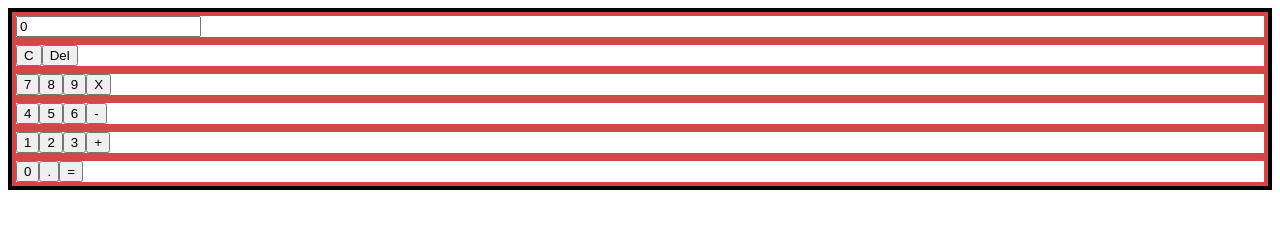
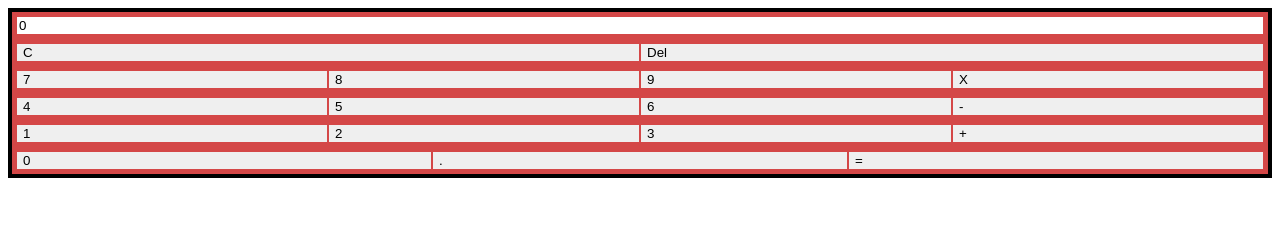
Before and after one commit to MonochromeTokyo/Calculator, a plain HTML site: page index.html in a window 1280 px wide. Drawn offline with Linux system fonts and the light colour scheme.

Commit message:
Clean up classes and ids

```diff
--- a/calc.css
+++ b/calc.css
@@ -11,14 +11,11 @@
     display: flex;
 }
 
-
-
 .row2{
     border: 4px solid rgb(212, 71, 71);
     flex: 1;
     display: flex;
 }
-
 
 .row3{
     border: 4px solid rgb(212, 71, 71);
@@ -26,14 +23,11 @@
     display: flex;
 }
 
-
 .row4{
     border: 4px solid rgb(212, 71, 71);
     flex: 1;
     display: flex;
 }
-
-
 
 .row5{
     border: 4px solid rgb(212, 71, 71);
@@ -41,9 +35,19 @@
     display: flex;
 }
 
-
 .row6{
     border: 4px solid rgb(212, 71, 71);
     flex: 1;
     display: flex;
 }
+
+
+.row-btns{
+    border: 1px solid rgb(212, 71, 71);
+    flex: 1;
+    display: flex;
+}
+
+.screen{
+
+}
--- a/index.html
+++ b/index.html
@@ -14,40 +14,40 @@
     </script>
     <div class="calc-flex-container">
         <div class="row1">
-            <input type="text" id="username" name="username" value="0">
+            <input type="number" value="0" class="row-btns" id="screen">
         </div>
 
         <div class="row2">
-            <button class="row2-btn">C</button>
-            <button class="row2-btn">Del</button>
+            <button class="row-btns">C</button>
+            <button class="row-btns">Del</button>
         </div>
 
 
         <div class="row3">
-            <button class="row3-btn">7</button>
-            <button class="row3-btn">8</button>
-            <button class="row3-btn">9</button>
-            <button class="row3-btn">X</button>
+            <button class="row-btns">7</button>
+            <button class="row-btns">8</button>
+            <button class="row-btns">9</button>
+            <button class="row-btns">X</button>
 
         </div>
 
         <div class="row4">
-            <button class="row4-btn">4</button>
-            <button class="row4-btn">5</button>
-            <button class="row4-btn">6</button>
-            <button class="row4-btn">-</button>
+            <button class="row-btns">4</button>
+            <button class="row-btns">5</button>
+            <button class="row-btns">6</button>
+            <button class="row-btns">-</button>
         </div>
         <div class="row5">
-            <button class="row5-btn">1</button>
-            <button class="row5-btn">2</button>
-            <button class="row5-btn">3</button>
-            <button class="row5-btn">+</button>
+            <button class="row-btns">1</button>
+            <button class="row-btns">2</button>
+            <button class="row-btns">3</button>
+            <button class="row-btns">+</button>
         </div>
 
         <div class="row6">
-            <button class="row6-btn">0</button>
-            <button class="row6-btn">.</button>
-            <button class="row6-btn">=</button>
+            <button class="row-btns">0</button>
+            <button class="row-btns">.</button>
+            <button class="row-btns">=</button>
         </div>
 
     </div>
```
